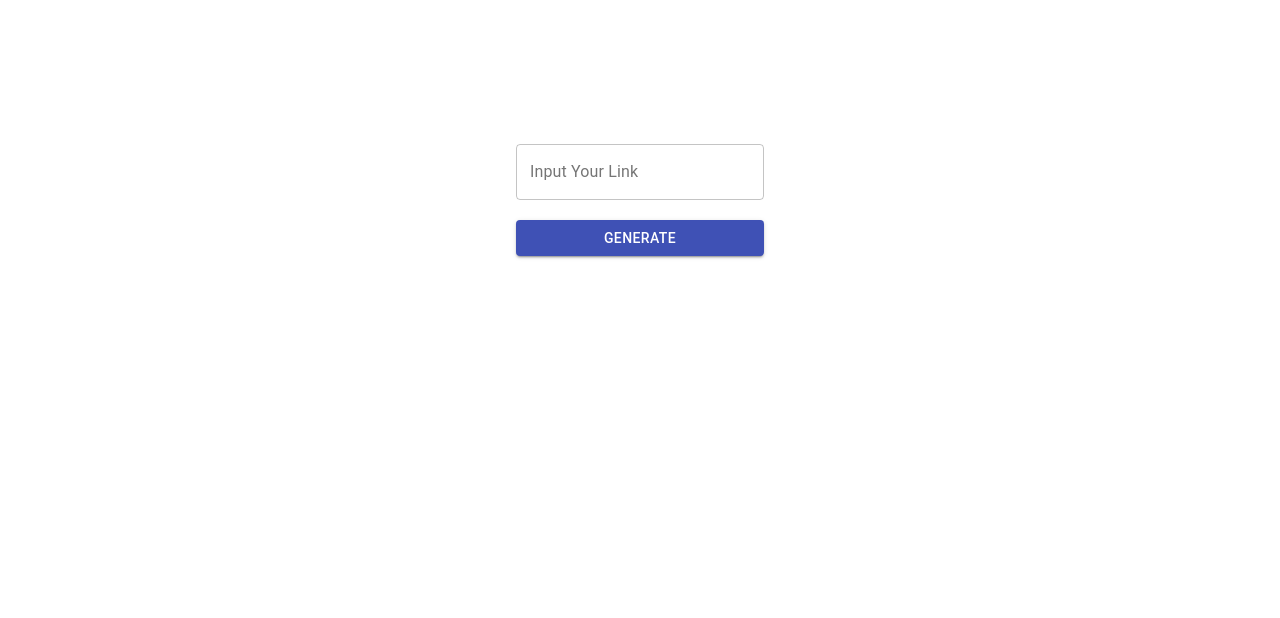
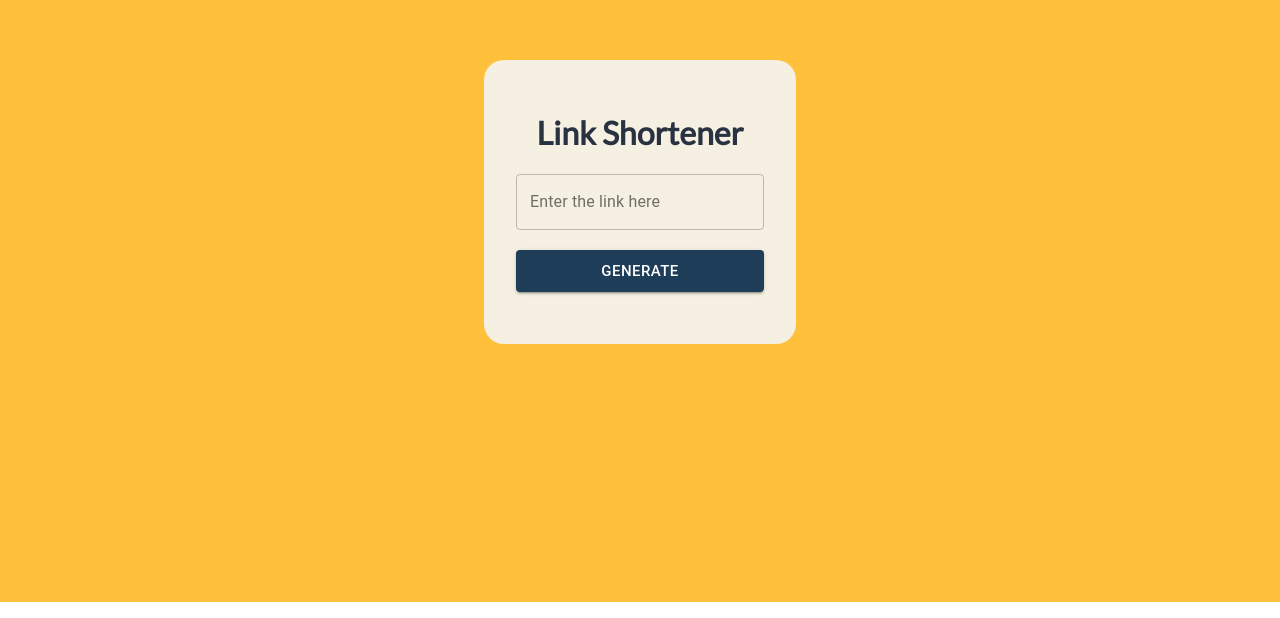
Before and after one commit to NzaQr/link-shortener, a React (Create React App) app: page / in a window 1280 px wide. Shown: the part 198-816 px from the top of the page. Built offline with nearby package versions, Linux system fonts and the light colour scheme.

Commit message:
Add styles

```diff
--- a/public/index.html
+++ b/public/index.html
@@ -1,43 +1,24 @@
 <!DOCTYPE html>
 <html lang="en">
+
 <head>
   <meta charset="utf-8" />
   <link rel="icon" href="%PUBLIC_URL%/favicon.ico" />
   <meta name="viewport" content="width=device-width, initial-scale=1" />
   <meta name="theme-color" content="#000000" />
-    <meta
-      name="description"
-      content="Web site created using create-react-app"
-    />
+  <meta name="description" content="Web site created using create-react-app" />
   <link rel="apple-touch-icon" href="%PUBLIC_URL%/logo192.png" />
-    <!--
-      manifest.json provides metadata used when your web app is installed on a
-      user's mobile device or desktop. See https://developers.google.com/web/fundamentals/web-app-manifest/
-    -->
+
   <link rel="manifest" href="%PUBLIC_URL%/manifest.json" />
-    <!--
-      Notice the use of %PUBLIC_URL% in the tags above.
-      It will be replaced with the URL of the `public` folder during the build.
-      Only files inside the `public` folder can be referenced from the HTML.
+  <link rel="preconnect" href="https://fonts.gstatic.com">
+  <link href="https://fonts.googleapis.com/css2?family=Lato&display=swap" rel="stylesheet">
+  <title>Link Shortener</title>
+</head>
 
-      Unlike "/favicon.ico" or "favicon.ico", "%PUBLIC_URL%/favicon.ico" will
-      work correctly both with client-side routing and a non-root public URL.
-      Learn how to configure a non-root public URL by running `npm run build`.
-    -->
-    <title>React App</title>
-  </head>
 <body>
   <noscript>You need to enable JavaScript to run this app.</noscript>
   <div id="root"></div>
-    <!--
-      This HTML file is a template.
-      If you open it directly in the browser, you will see an empty page.
 
-      You can add webfonts, meta tags, or analytics to this file.
-      The build step will place the bundled scripts into the <body> tag.
+</body>
 
-      To begin the development, run `npm start` or `yarn start`.
-      To create a production bundle, use `npm run build` or `yarn build`.
-    -->
-  </body>
 </html>
--- a/src/App.css
+++ b/src/App.css
@@ -1,3 +1,20 @@
+body {
+  margin: 0;
+}
+
 .App {
   height: 100vh;
+  font-family: "Lato", sans-serif;
+  background-color: #ffc13b;
 }
+
+.content-container {
+  padding: 2em;
+  background-color: #f5f0e1;
+  border-radius: 20px;
+}
+
+.title {
+  text-align: center;
+  color: #293241;
+}
--- a/src/App.js
+++ b/src/App.js
@@ -1,9 +1,22 @@
 import { Grid } from "@material-ui/core";
+import { MuiThemeProvider, createMuiTheme } from "@material-ui/core/styles";
 import "./App.css";
 import Search from "./components/Search";
 
+const theme1 = createMuiTheme({
+  palette: {
+    primary: {
+      main: "#1e3d59",
+    },
+    secondary: {
+      main: "#1e3d59",
+    },
+  },
+});
+
 function App() {
   return (
+    <MuiThemeProvider theme={theme1}>
       <Grid
         className="App"
         container
@@ -11,8 +24,12 @@ function App() {
         justify="center"
         alignItems="center"
       >
+        <div className="content-container">
+          <h1 className="title">Link Shortener</h1>
           <Search />
+        </div>
       </Grid>
+    </MuiThemeProvider>
   );
 }
 
--- a/src/components/Search.css
+++ b/src/components/Search.css
@@ -2,3 +2,7 @@ form {
   display: flex;
   flex-direction: column;
 }
+
+.new-link {
+  font-size: 20px;
+}
--- a/src/components/Search.js
+++ b/src/components/Search.js
@@ -21,7 +21,7 @@ const Search = () => {
       setLink("");
       setIsLoading(!isLoading);
     } else {
-      setShort("Please input a valid URL");
+      setShort("Please enter a valid URL");
     }
   };
 
@@ -41,9 +41,9 @@ const Search = () => {
     <>
       <form onSubmit={(event) => handleSubmit(event)}>
         <TextField
+          color="secondary"
           style={{ marginBottom: "20px" }}
-          className="textField"
-          label="Input Your Link"
+          label="Enter the link here"
           variant="outlined"
           value={link}
           onChange={(event) => setLink(event.target.value)}
@@ -51,7 +51,7 @@ const Search = () => {
         {!isLoading && (
           <Button
             style={{ marginBottom: "20px" }}
-            className="button"
+            size="large"
             onClick={(event) => handleSubmit(event)}
             variant="contained"
             color="primary"
@@ -61,7 +61,9 @@ const Search = () => {
         )}
         {isLoading && <LinearProgress />}
       </form>
-      {short && <div>Your short link: {short}</div>}
+      <div className="new-link">
+        {short && <div>Your short link: {short}</div>}
+      </div>
     </>
   );
 };
```
Lines whose indentation alone changed are shown as unchanged.
